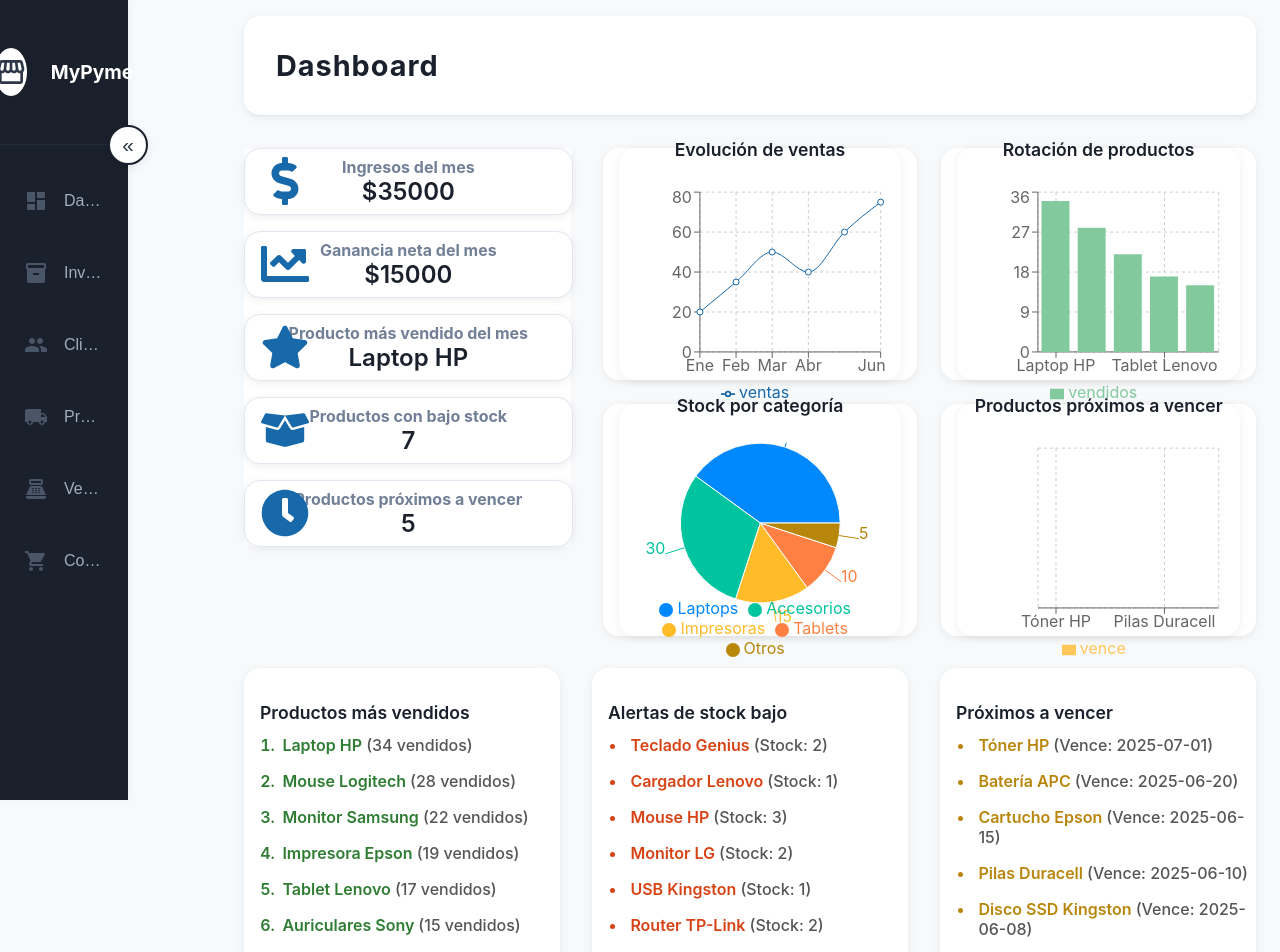
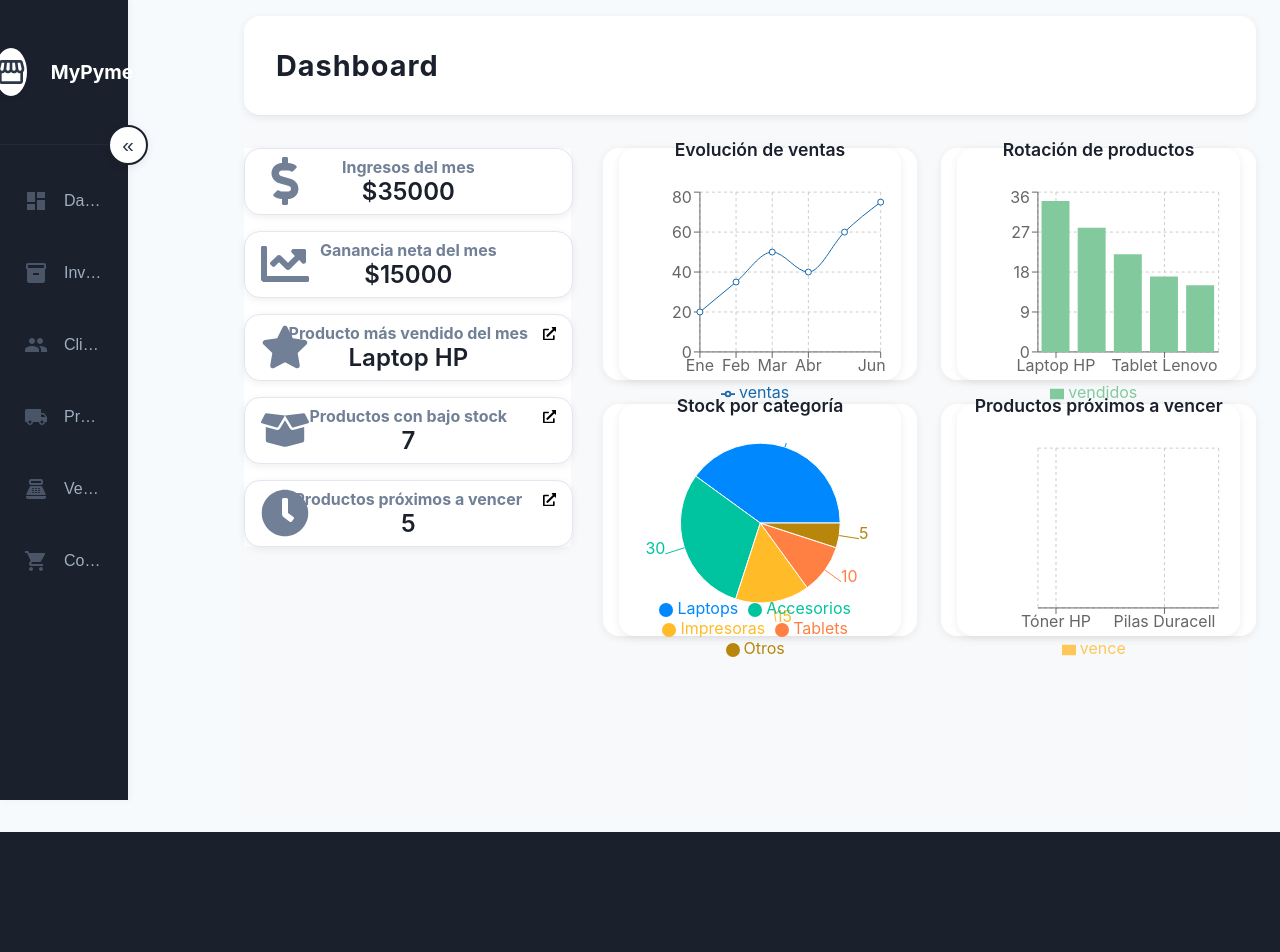
Before and after one commit to Panda2609/my-pyme, a React (Create React App) app: page / in a window 1280 px wide. Shown: the top 952 px of the page. After the commit the page ends 832 px from the top, so only its background shows below. Built offline with nearby package versions, Linux system fonts and the light colour scheme.

Commit message:
Eliminación de las tablas del dashboard y agregacion a los botones de los KPIs

```diff
--- a/src/components/Dashboard.jsx
+++ b/src/components/Dashboard.jsx
@@ -1,11 +1,52 @@
-import React from 'react';
+import React, { useState } from 'react';
 import '../styles/Dashboard.css';
 import {
   LineChart, Line, XAxis, YAxis, CartesianGrid, Tooltip, Legend, ResponsiveContainer,
   BarChart, Bar, PieChart, Pie, Cell
 } from 'recharts';
 
-import { FaDollarSign, FaChartLine, FaBoxOpen, FaStar, FaClock} from 'react-icons/fa';
+import { FaDollarSign, FaChartLine, FaBoxOpen, FaStar, FaClock, FaExternalLinkAlt } from 'react-icons/fa';
+// Modal simple reutilizable
+const Modal = ({ open, onClose, title, children }) => {
+  if (!open) return null;
+  return (
+    <div style={{
+      position: 'fixed',
+      top: 0,
+      left: 0,
+      width: '100vw',
+      height: '100vh',
+      background: 'rgba(0,0,0,0.3)',
+      display: 'flex',
+      alignItems: 'center',
+      justifyContent: 'center',
+      zIndex: 1000
+    }}>
+      <div style={{
+        background: '#fff',
+        borderRadius: '12px',
+        minWidth: 320,
+        maxWidth: 400,
+        padding: '2rem 1.5rem 1.5rem 1.5rem',
+        boxShadow: '0 4px 24px rgba(0,0,0,0.15)',
+        position: 'relative'
+      }}>
+        <button onClick={onClose} style={{
+          position: 'absolute',
+          top: 10,
+          right: 16,
+          background: 'none',
+          border: 'none',
+          fontSize: 22,
+          cursor: 'pointer',
+          color: '#888'
+        }}>&times;</button>
+        <h3 style={{marginTop:0, marginBottom: '1rem'}}>{title}</h3>
+        <div>{children}</div>
+      </div>
+    </div>
+  );
+};
 
 
 
@@ -22,8 +63,53 @@ const Dashboard = ({ dashboardData }) => {
         productosProximosAVencer
     } = dashboardData;
 
+    const [modal, setModal] = useState(null);
+
+    // Renderiza el contenido del modal según el KPI
+    const renderModalContent = () => {
+      if (modal === 'masVendidos') {
+        return (
+          <ol className="scrollable-list">
+            {productosMasVendidos.map((prod, idx) => (
+              <li key={idx} className="mas-vendidos">{prod.nombre} <span>({prod.vendidos} vendidos)</span></li>
+            ))}
+          </ol>
+        );
+      }
+      if (modal === 'bajoStock') {
+        return (
+          <ul className="scrollable-list">
+            {alertasStockBajo.map((prod, idx) => (
+              <li key={idx} className="alerta-stock-bajo">{prod.nombre} <span>(Stock: {prod.stock})</span></li>
+            ))}
+          </ul>
+        );
+      }
+      if (modal === 'proximosVencer') {
+        return (
+          <ul className="scrollable-list">
+            {productosProximosAVencer.map((prod, idx) => (
+              <li key={idx} className="proximos-vencer">{prod.nombre} <span>(Vence: {prod.vence})</span></li>
+            ))}
+          </ul>
+        );
+      }
+      return null;
+    };
+
     return (
       <>
+        <Modal
+          open={!!modal}
+          onClose={() => setModal(null)}
+          title={
+            modal === 'masVendidos' ? 'Productos más vendidos' :
+            modal === 'bajoStock' ? 'Productos con bajo stock' :
+            modal === 'proximosVencer' ? 'Productos próximos a vencer' : ''
+          }
+        >
+          {renderModalContent()}
+        </Modal>
         <div className="dashboard-container">
           <div className='dashboard-header'>
             <h2>Dashboard</h2>
@@ -42,16 +128,25 @@ const Dashboard = ({ dashboardData }) => {
                 <div className="resumen-card-value">${resumenInventario.gananciaNeta}</div>
               </div>
               <div className="resumen-card">
+                <button className='kpi-info-btn' onClick={() => setModal('masVendidos')}>
+                  <FaExternalLinkAlt className="kpi-info-icon" />
+                </button>
                 <h4>Producto más vendido del mes</h4>
                 <FaStar className="kpi-icon" />
                 <div className="resumen-card-value">{resumenInventario.productoMasVendido}</div>
               </div>
               <div className="resumen-card">
+                <button className='kpi-info-btn' onClick={() => setModal('bajoStock')}>
+                  <FaExternalLinkAlt className="kpi-info-icon" />
+                </button>
                 <h4>Productos con bajo stock</h4>
                 <FaBoxOpen className="kpi-icon" />
                 <div className="resumen-card-value">{resumenInventario.productosBajoStock}</div>
               </div>
               <div className="resumen-card">
+                <button className='kpi-info-btn' onClick={() => setModal('proximosVencer')}>
+                  <FaExternalLinkAlt className="kpi-info-icon" />
+                </button>
                 <h4>Productos próximos a vencer</h4>
                 <FaClock className="kpi-icon" />
                 <div className="resumen-card-value">{resumenInventario.productosProximosAVencer}</div>
@@ -131,37 +226,6 @@ const Dashboard = ({ dashboardData }) => {
                     </div>
                 </div>
             </div>
-
-                <div className="dashboard-listados-row">
-                    <div className="dashboard-section mas-vendidos">
-                        <h3>Productos más vendidos</h3>
-                        <ol className="scrollable-list">
-                            {productosMasVendidos.map((prod, idx) => (
-                                <li key={idx} className="mas-vendidos">{prod.nombre} <span>({prod.vendidos} vendidos)</span></li>
-                            ))}
-                        </ol>
-                    </div>
-                    <div className="dashboard-section alertas">
-                        <h3>Alertas de stock bajo</h3>
-                        {alertasStockBajo.length === 0 ? (
-                            <p>Sin alertas de stock bajo.</p>
-                        ) : (
-                            <ul className="scrollable-list">
-                                {alertasStockBajo.map((prod, idx) => (
-                                    <li key={idx} className="alerta-stock-bajo">{prod.nombre} <span>(Stock: {prod.stock})</span></li>
-                                ))}
-                            </ul>
-                        )}
-                    </div>
-                    <div className="dashboard-section proximos-vencer">
-                        <h3>Próximos a vencer</h3>
-                        <ul className="scrollable-list">
-                            {productosProximosAVencer.map((prod, idx) => (
-                                <li key={idx} className="proximos-vencer">{prod.nombre} <span>(Vence: {prod.vence})</span></li>
-                            ))}
-                        </ul>
-                    </div>
-                </div>
             </div>
         </>
     );
--- a/src/styles/Dashboard.css
+++ b/src/styles/Dashboard.css
@@ -28,6 +28,7 @@
   align-items: center;
   transition: box-shadow 0.2s;
   border: 1px solid #e3e6f0;
+
 }
 .resumen-card:hover {
   box-shadow: 0 4px 16px rgba(26,35,126,0.10);
@@ -219,9 +220,29 @@
 }
 
 .kpi-icon {
-  color: #1769aa; /* o el color que tú quieras */
+  color: var(--color-text-disabled); /* o el color que tú quieras */
   font-size: 3em;
   position: absolute;
   align-self: flex-start;
   margin-left: 1rem
 }
+
+.kpi-info-btn{
+  position: absolute;
+  align-self: flex-end;
+  /* font-size: 1.2rem; */
+  background-color: transparent;
+  /* text-decoration: none; */
+  cursor: pointer;
+  border-color: none;
+  margin: .1rem .5rem;
+  border: none;
+}
+
+.kpi-info-icon{
+  margin: .1em;
+}
+
+.kpi-info-icon:hover{
+  color: #1769aa; /* o el color que tú quieras */
+}
```
Lines whose indentation alone changed are shown as unchanged.
